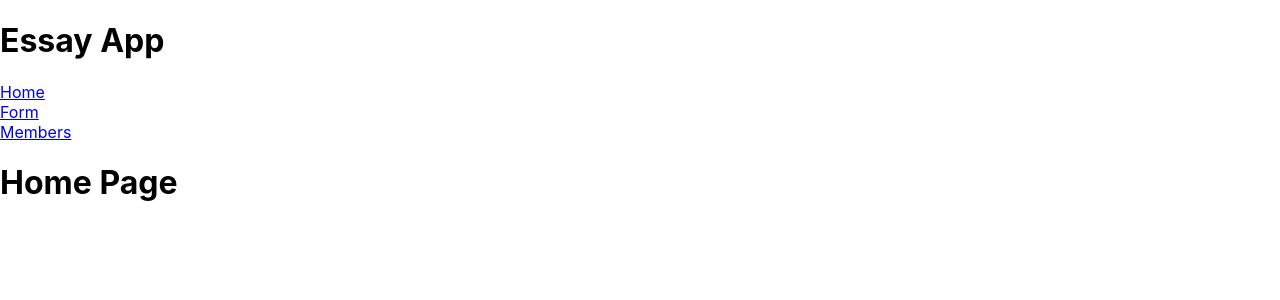
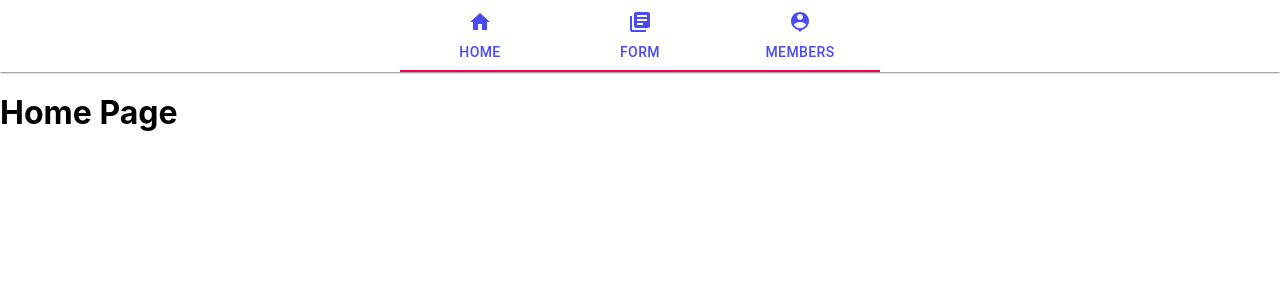
Before and after one commit to EssayApp/front-end, a React (Create React App) app in the folder my-app/: page / in a window 1280 px wide. Shown: the top 300 px of the page. Built offline with nearby package versions, Linux system fonts and the light colour scheme.

Commit message:
navbar styled

```diff
--- a/my-app/src/Components/Navigation/Navigation.css
+++ b/my-app/src/Components/Navigation/Navigation.css
@@ -1,4 +1,4 @@
-.Nav {
-    /* text-align: center; */
+/* .Nav {
+    text-align: center;
     display: inline;
-}
+} */
--- a/my-app/src/Components/Navigation/Navigation.js
+++ b/my-app/src/Components/Navigation/Navigation.js
@@ -1,27 +1,55 @@
 import React from "react";
-import './Navigation.css';
+import Paper from "@material-ui/core/Paper";
+import { makeStyles } from "@material-ui/core/styles";
+import Tabs from "@material-ui/core/Tabs";
+import Tab from "@material-ui/core/Tab";
+import PersonPinIcon from "@material-ui/icons/PersonPin";
+import LibraryBooksIcon from "@material-ui/icons/LibraryBooks";
+import HomeIcon from "@material-ui/icons/Home";
 import { Link } from "react-router-dom";
+import "./Navigation.css";
 
-const Navigation = () => {
+
+const useStyles = makeStyles({
+    root: {
+        flexGrow: 1,
+        // maxWidth: 500
+    }
+});
+
+function Navigation() {
+    const classes = useStyles();
+    const [value, setValue] = React.useState(0);
+
+    const handleChange = (event, newValue) => {
+        setValue(newValue);
+    };
+
     return (
-        <div>
-            <div className="Nav">
-                <h1>Essay App</h1>
-                <div>
-                    <Link to = "/">Home</Link>
+        <Paper square className={classes.root}>
+            <Tabs
+                value={value}
+                onChange={handleChange}
+                variant="fullWidth"
+                indicatorColor="secondary"
+                textColor="secondary"
+                aria-label="icon label tabs example"
+                centered
+            >
+                <div className="Nav">
+                    <Link to="/">
+                        <Tab icon={<HomeIcon />} label="HOME" />
+                    </Link>
+                    <Link to="/form">
+                        <Tab icon={<LibraryBooksIcon />} label="FORM" />
+                    </Link>
+                    <Link to="/sign-in">
+                        <Tab icon={<PersonPinIcon />} label="MEMBERS" />
+                    </Link>
                 </div>
-                <div>
-                    <Link to = "/form">Form</Link>
-                </div>
-                <div>
-                    <Link to = "/sign-in">Members</Link>
-                </div>
-                {/* <div>
-                    <Link to = "/sign-up">SignUp</Link>
-                </div> */}
-            </div>
-        </div>
+            </Tabs>
+        </Paper>
     );
-};
+}
 
 export default Navigation;
```
